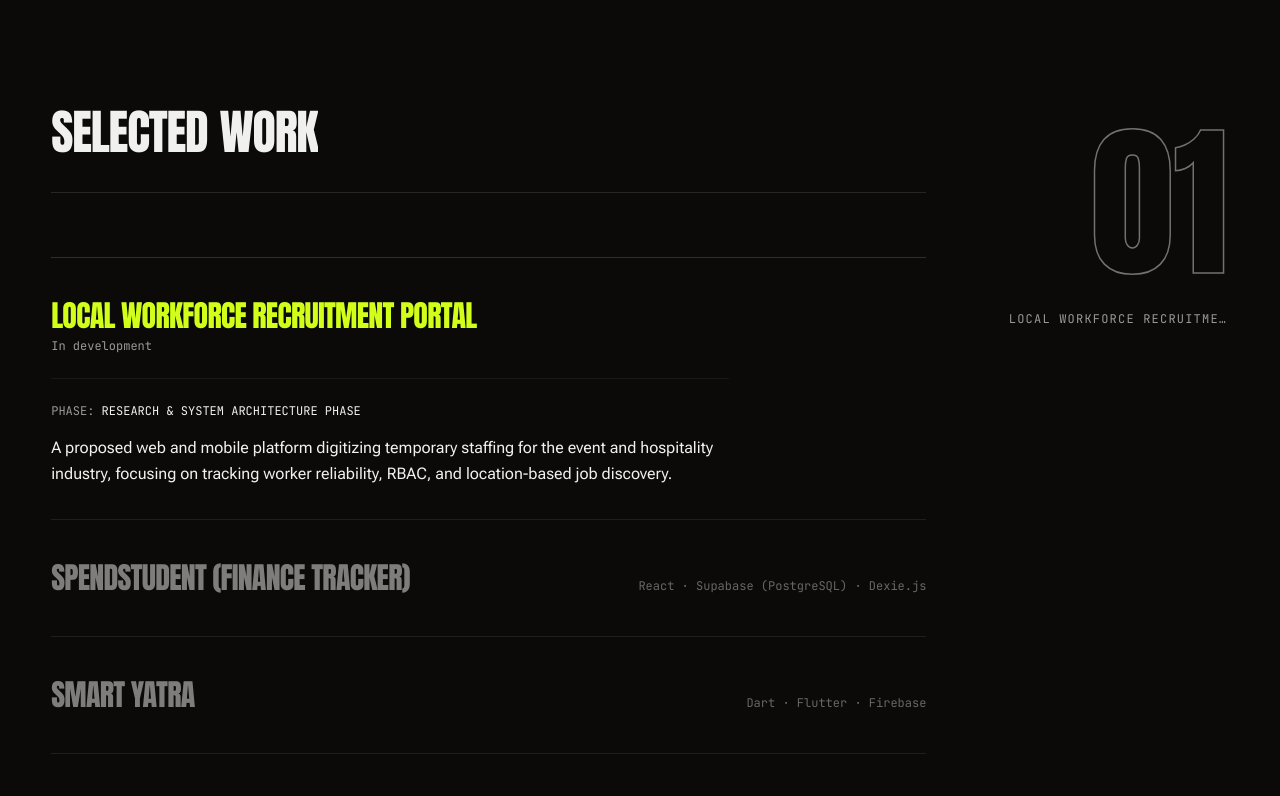
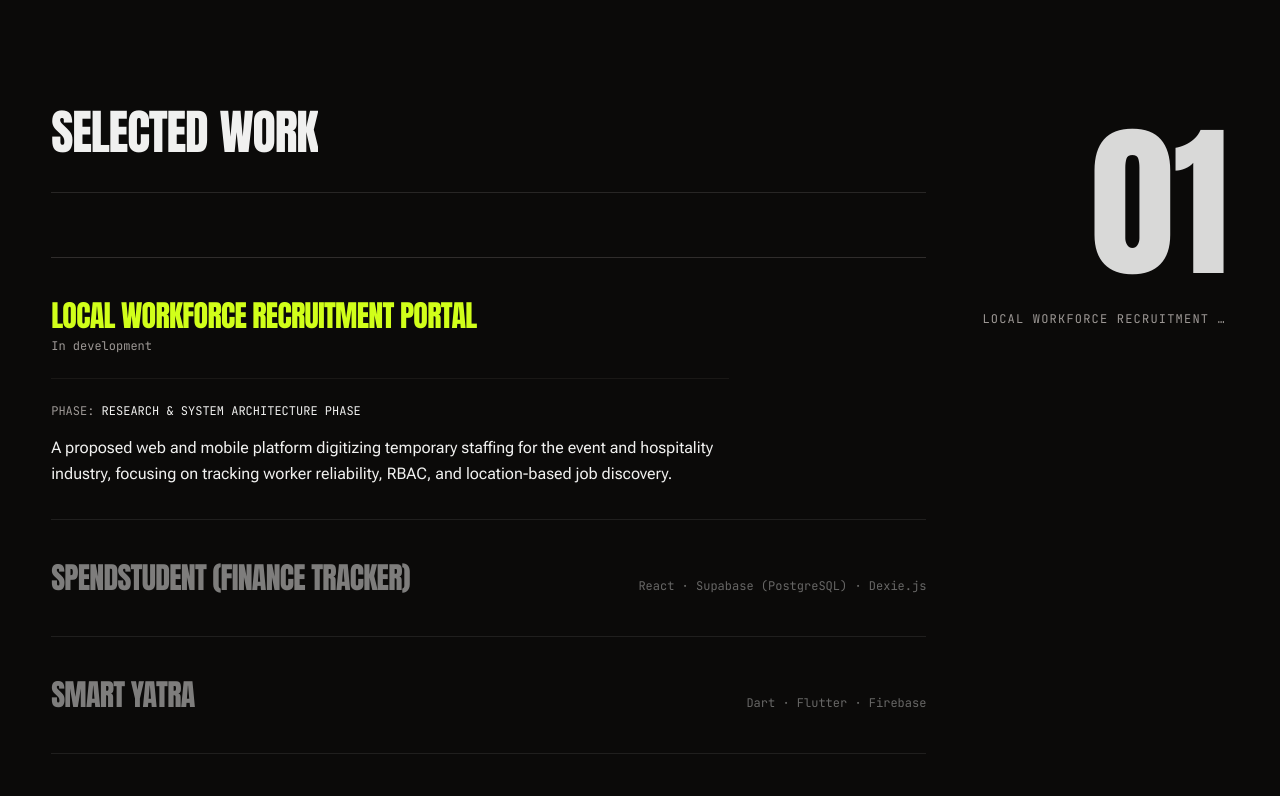
Before and after one commit to abikurian/portfolio-software, a Next.js app: page / in a window 1280 px wide. Shown: the part 1620-2416 px from the top of the page. Built offline with nearby package versions, Linux system fonts and the light colour scheme.

Commit message:
2. SOLID NUMBERS: solid fill BigCounter numerals with --numeral-color token and accent flash

```diff
--- a/components/ui/BigCounter.tsx
+++ b/components/ui/BigCounter.tsx
@@ -48,12 +48,12 @@ export function BigCounter({ value = '01', label = '', side = 'right', className
             initial={
               prefersReduced
                 ? { opacity: 1, y: 0 }
-                : { y: '100%', opacity: 0.5 }
+                : { y: '100%', opacity: 0.5, color: 'hsl(var(--accent))' }
             }
             animate={
               prefersReduced
                 ? { opacity: 1, y: 0 }
-                : { y: '0%', opacity: 1 }
+                : { y: '0%', opacity: 1, color: 'var(--numeral-color)' }
             }
             exit={
               prefersReduced
@@ -69,8 +69,7 @@ export function BigCounter({ value = '01', label = '', side = 'right', className
               isLeft ? 'text-left' : 'text-right'
             )}
             style={{
-              WebkitTextStroke: '1.5px hsl(var(--foreground) / 0.45)',
-              color: 'transparent',
+              color: 'var(--numeral-color)',
             }}
           >
             {safeValue}
@@ -88,7 +87,7 @@ export function BigCounter({ value = '01', label = '', side = 'right', className
             exit={{ opacity: 0, y: -4 }}
             transition={{ duration: prefersReduced ? 0.01 : 0.25 }}
             className={cn(
-              'font-mono text-xs uppercase tracking-widest text-muted-foreground truncate max-w-[220px]',
+              'font-mono text-xs uppercase tracking-widest text-muted-foreground truncate max-w-[280px]',
               isLeft ? 'text-left' : 'text-right'
             )}
           >
```
